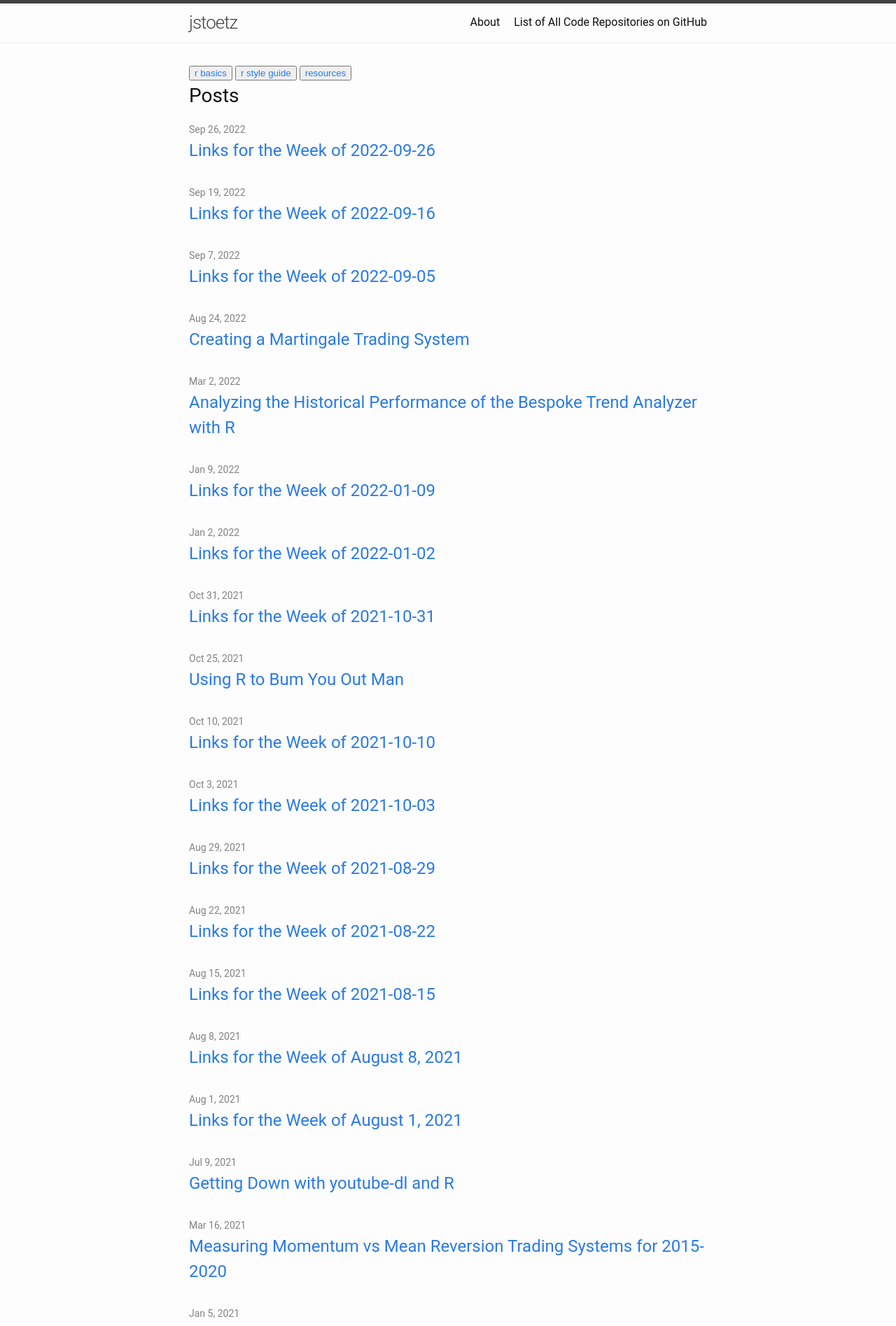
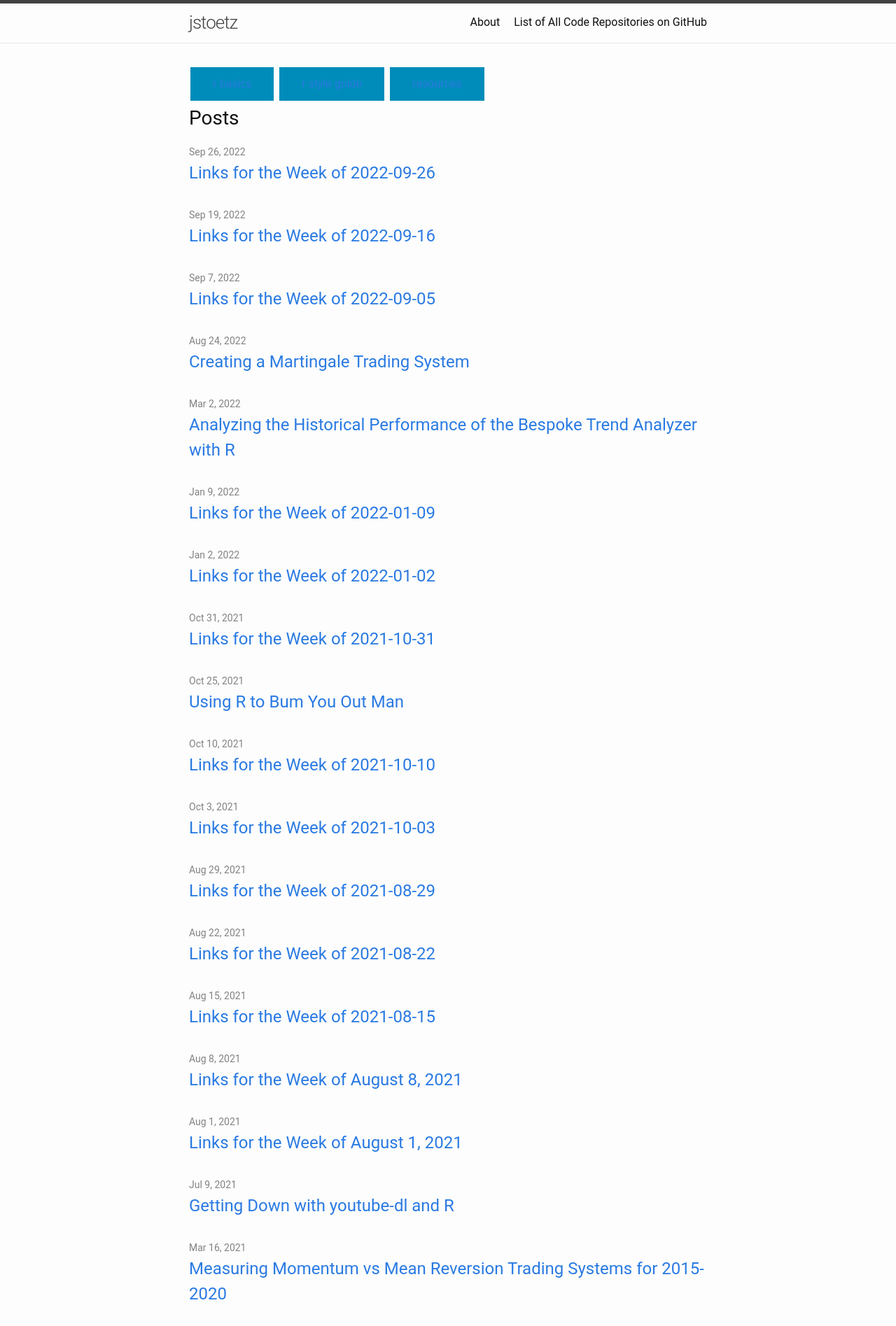
Before and after one commit to jstoetz/jstoetz.github.io, a Jekyll site: the page built from index.html, in a window 1280 px wide. Shown: the top 1895 px of the page at 70% size. Built offline with Jekyll 4.4.1, drawn with Linux system fonts in a browser that asks for light colours; the list of posts is cut into pages by our own code.

Commit message:
Update _base.scss

```diff
--- a/_sass/minima/_base.scss
+++ b/_sass/minima/_base.scss
@@ -9,7 +9,23 @@ dl, dd, ol, ul, figure {
 
 }
 
+h3
+{
+  color: blue !important;
+}
 
+.btn-1 {
+  border: none;
+  color: white;
+  padding: 15px 32px;
+  text-align: center;
+  text-decoration: none;
+  display: inline-block;
+  font-size: 16px;
+  margin: 4px 2px;
+  background-color: #008CBA; /* Blue */
+  cursor: pointer;
+}
 
 /**
  * Basic styling
```
